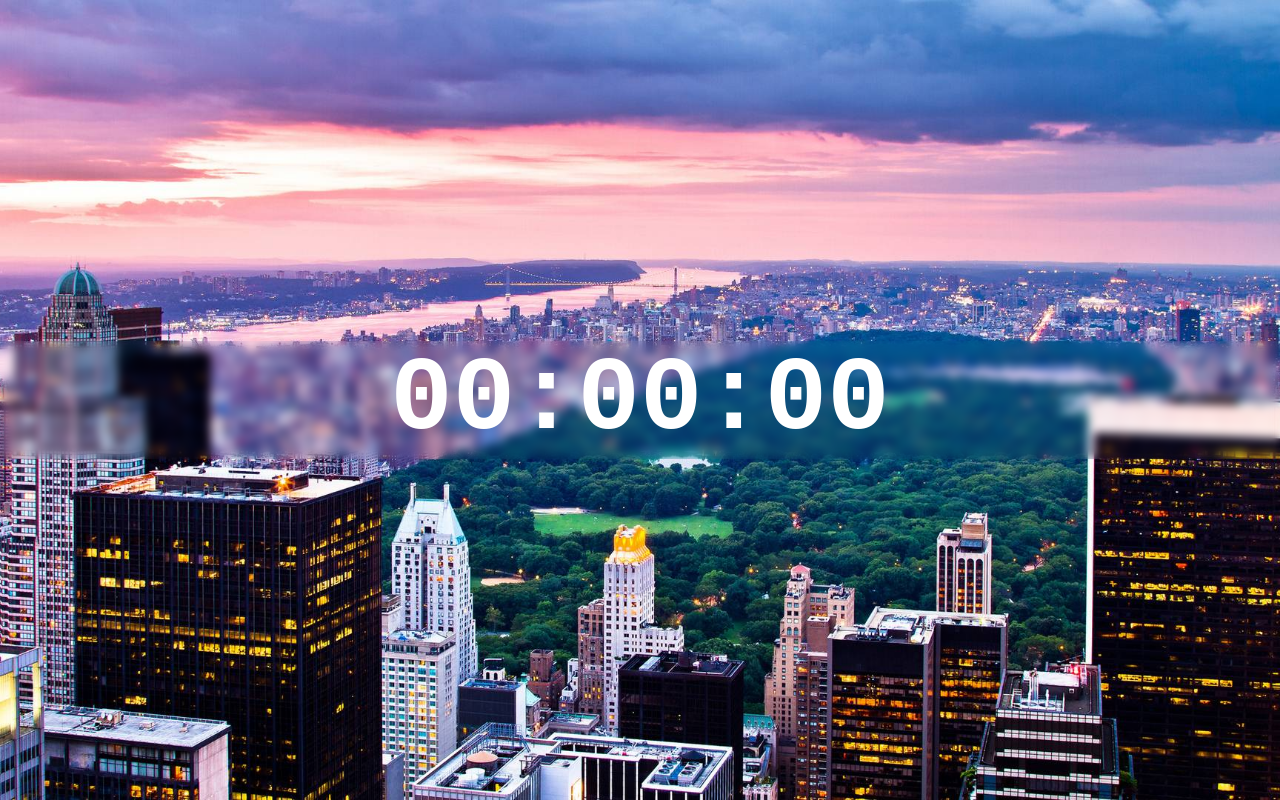
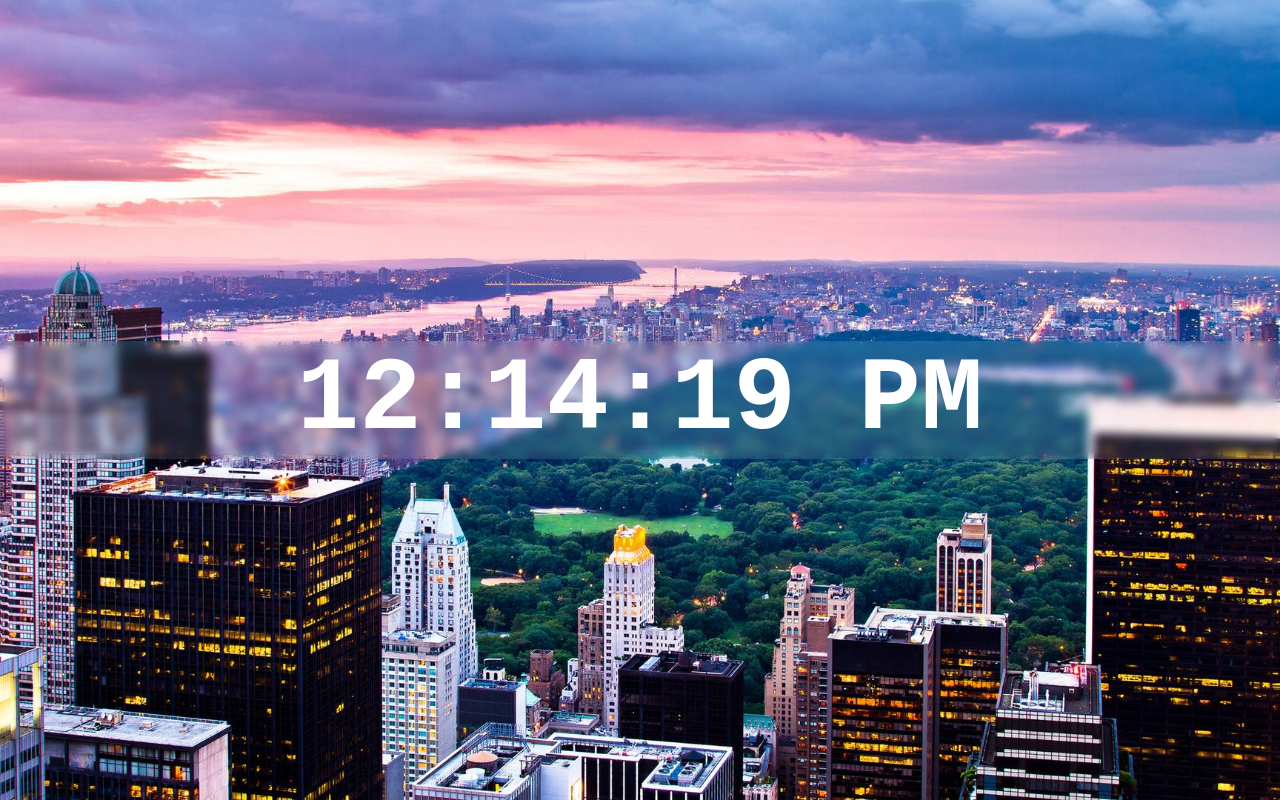
Before and after one commit to julielk/digital_clock, a plain HTML site: page index.html in a window 1280 px wide. Drawn offline with Linux system fonts and the light colour scheme.

Commit message:
modified style.css script.js created function updateClock

```diff
--- a/script.js
+++ b/script.js
@@ -0,0 +1,32 @@
+// DIGITAL CLOCK PROGRAM
+
+// create a function
+function updateClock(){
+// get current time
+   const  now = new Date();
+    // get hour use get hour method, 2 digit string use toString. padstart method first 2 digits start with zero
+    let  hours = now.getHours();
+    // AM/PM i if hours greater equal 12 PM else AM
+    const meridiem = hours >= 12 ? "PM" : "AM";
+    // reassign hours
+    hours = hours % 12 || 12;
+    hours = hours.toString().padStart(2, 0);
+    // get minute use get minutes method
+    const minutes = now.getMinutes().toString().padStart(2,0);
+    // get second use get second method
+    const seconds = now.getSeconds().toString().padStart(2,0);
+    // how we want to arrange clock time string
+    const timeString = `${hours}:${minutes}:${seconds}
+    ${meridiem}`;
+    // select the id clock
+    // change the textContent to equal timeString
+    document.getElementById('clock').textContent = timeString;
+
+
+}
+
+// call function
+updateClock();
+// to get clock to update use setInterval
+// callback function updateClock after 1000 millisecond
+setInterval(updateClock,1000);
--- a/style.css
+++ b/style.css
@@ -27,5 +27,6 @@ body{
     text-align: center;
     color: white;  /*number font color white */
     backdrop-filter: blur(5px); /*blur  backdrop number*/
+    background-color: hsla(0, 0%, 100%, 0.1);
     width: 100%; /* width of browser 100% */
 }
```
